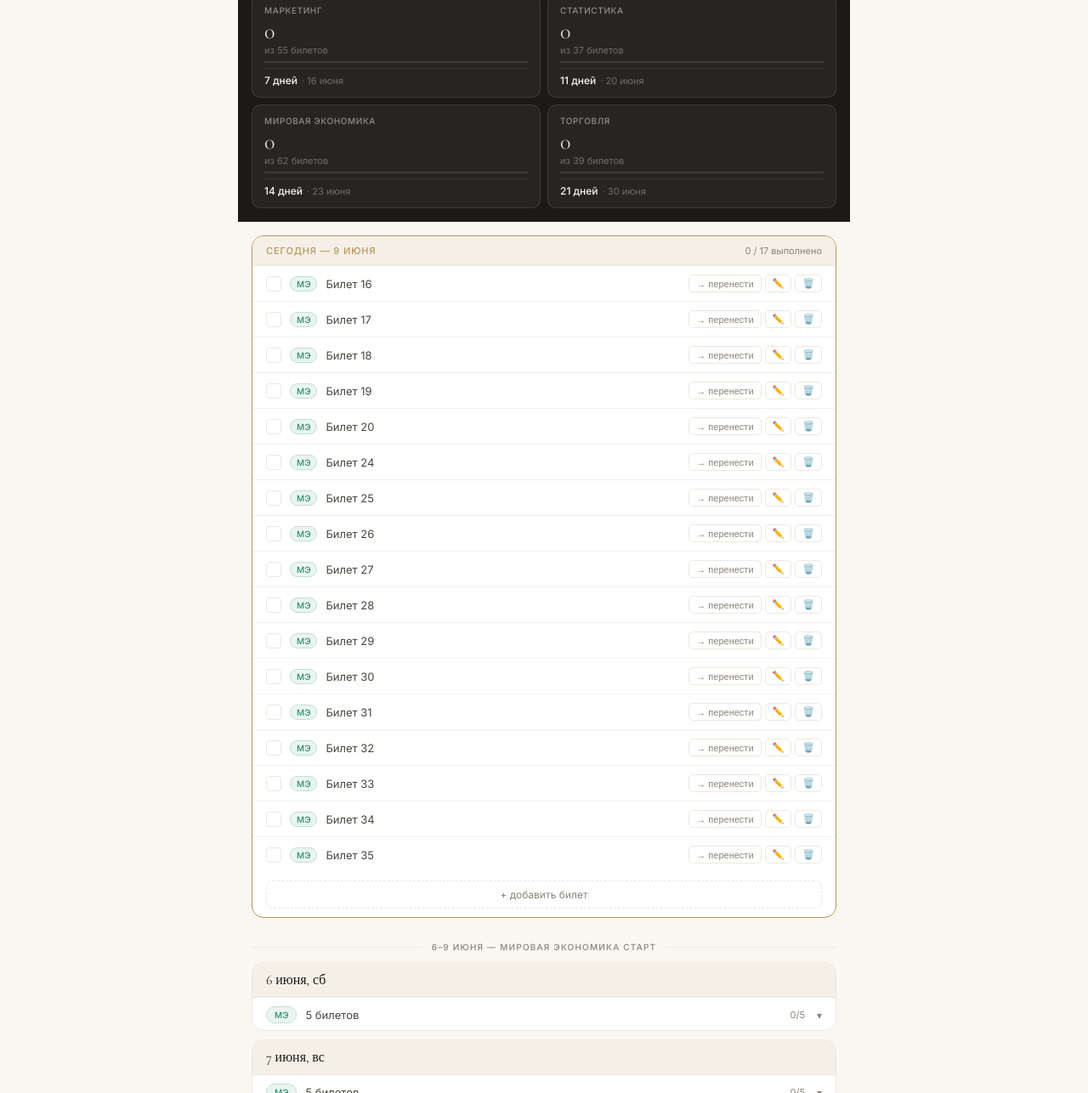
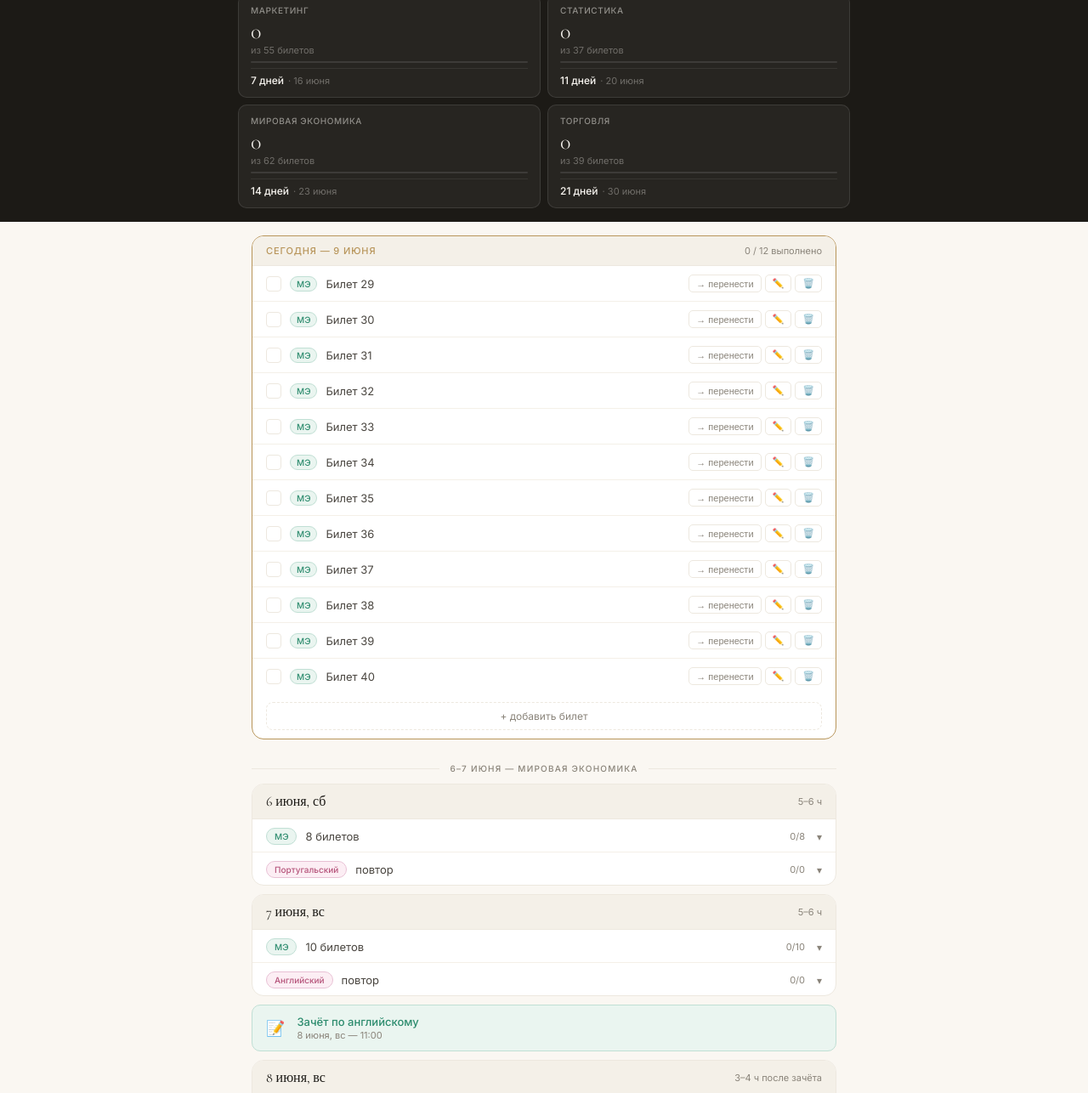
Before and after one commit to dariakuzmi/Exam, a plain HTML site: page index.html in a window 1280 px wide. Shown: the part 87-1373 px from the top of the page at 85% size. Drawn offline with nearby package versions, Linux system fonts and the light colour scheme.

Commit message:
Update index.html

```diff
--- a/index.html
+++ b/index.html
@@ -18,22 +18,22 @@
 }
 *{box-sizing:border-box;margin:0;padding:0;}
 body{font-family:'Inter',sans-serif;background:var(--cream);color:var(--ink);min-height:100vh;}
-header{background:var(--ink);padding:0;}
-.header-inner{display:flex;align-items:stretch;justify-content:space-between;max-width:720px;margin:0 auto;padding:0 16px;}
-.header-left{padding:18px 0;}
+header{background:var(--ink);position:sticky;top:0;z-index:100;}
+.header-inner{display:flex;align-items:stretch;justify-content:space-between;}
+.header-left{padding:18px 24px;border-right:1px solid rgba(255,255,255,0.08);}
 .header-title{font-family:'Cormorant Garamond',serif;font-size:22px;font-weight:400;color:#faf7f2;letter-spacing:0.01em;}
 .header-sub{font-size:11px;color:rgba(250,247,242,0.4);letter-spacing:0.08em;text-transform:uppercase;margin-top:2px;}
-.header-right{display:flex;align-items:center;border-left:1px solid rgba(255,255,255,0.08);}
-.hstat{padding:18px 16px;text-align:center;border-right:1px solid rgba(255,255,255,0.08);}
+.header-right{display:flex;align-items:center;}
+.hstat{padding:18px 16px;border-left:1px solid rgba(255,255,255,0.08);text-align:center;}
 .hstat-n{font-family:'Cormorant Garamond',serif;font-size:22px;font-weight:300;color:#faf7f2;line-height:1;}
 .hstat-l{font-size:9px;color:rgba(250,247,242,0.4);text-transform:uppercase;letter-spacing:0.06em;margin-top:2px;}
-.header-date{padding:18px 16px;text-align:right;}
+.header-date{padding:18px 16px;border-left:1px solid rgba(255,255,255,0.08);text-align:right;}
 .header-date-n{font-family:'Cormorant Garamond',serif;font-size:22px;font-weight:300;color:#faf7f2;line-height:1;}
 .header-date-l{font-size:9px;color:rgba(250,247,242,0.4);text-transform:uppercase;letter-spacing:0.06em;margin-top:2px;}
 .progress-line{height:2px;background:rgba(255,255,255,0.08);}
 .progress-fill{height:100%;background:var(--gold);transition:width 0.5s ease;}
-.subjects-bar{background:var(--ink);padding:0 16px 16px;max-width:720px;margin:0 auto;}
-.subjects-grid{display:grid;grid-template-columns:1fr 1fr;gap:8px;}
+.subjects-bar{background:var(--ink);padding:0 16px 16px;}
+.subjects-grid{display:grid;grid-template-columns:1fr 1fr;gap:8px;max-width:720px;margin:0 auto;}
 .subj-card{border-radius:10px;padding:12px 14px;border:0.5px solid rgba(255,255,255,0.1);background:rgba(255,255,255,0.05);}
 .subj-card.completed{border-color:var(--gold);}
 .subj-name{font-size:10px;font-weight:500;text-transform:uppercase;letter-spacing:0.06em;color:rgba(250,247,242,0.5);margin-bottom:6px;}
@@ -69,18 +69,20 @@ header{background:var(--ink);padding:0;}
 .tt-name{font-size:13px;color:var(--ink2);flex:1;}
 .tt-name.done{text-decoration:line-through;color:var(--ink3);}
 .tt-actions{display:flex;gap:4px;flex-shrink:0;}
-.tt-btn{font-size:11px;padding:3px 8px;border-radius:5px;border:0.5px solid var(--cream3);background:transparent;color:var(--ink3);cursor:pointer;white-space:nowrap;-webkit-tap-highlight-color:transparent;}
-.today-add-btn{width:calc(100% - 32px);margin:10px 16px;padding:8px;border-radius:8px;border:0.5px dashed var(--cream3);background:transparent;color:var(--ink3);font-size:12px;font-family:'Inter',sans-serif;cursor:pointer;text-align:center;}
+.tt-btn{font-size:11px;padding:3px 8px;border-radius:5px;border:0.5px solid var(--cream3);background:transparent;color:var(--ink3);cursor:pointer;white-space:nowrap;}
+.today-add-btn{width:calc(100% - 32px);margin:10px 16px;padding:8px;border-radius:8px;border:0.5px dashed var(--cream3);background:transparent;color:var(--ink3);font-size:12px;font-family:'Inter',sans-serif;cursor:pointer;text-align:center;display:block;}
 .week-divider{display:flex;align-items:center;gap:12px;margin:28px 0 12px;}
 .week-divider::before,.week-divider::after{content:'';flex:1;height:0.5px;background:var(--cream3);}
 .week-label{font-size:10px;font-weight:500;text-transform:uppercase;letter-spacing:0.12em;color:var(--ink3);white-space:nowrap;}
 .event-banner{border-radius:10px;padding:11px 16px;margin-bottom:10px;display:flex;align-items:center;gap:14px;border:0.5px solid;}
 .ev-exam{background:var(--we-bg);border-color:var(--we-border);}
 .ev-pt{background:var(--pt-bg);border-color:var(--pt-border);}
+.ev-course{background:var(--trade-bg);border-color:var(--trade-border);}
 .ev-icon{font-size:18px;flex-shrink:0;}
 .ev-text{font-size:13px;font-weight:500;}
 .ev-exam .ev-text{color:var(--we);}
 .ev-pt .ev-text{color:var(--pt);}
+.ev-course .ev-text{color:var(--trade);}
 .ev-date{font-size:11px;color:var(--ink3);margin-top:1px;}
 .day-card{background:#fff;border:0.5px solid var(--cream3);border-radius:14px;margin-bottom:10px;overflow:hidden;}
 .day-card.is-today{border:1.5px solid var(--gold);}
@@ -154,7 +156,6 @@ header{background:var(--ink);padding:0;}
   </div>
   <div class="progress-line"><div class="progress-fill" id="prog" style="width:0%"></div></div>
 </header>
-
 <div class="subjects-bar">
   <div class="subjects-grid">
     <div class="subj-card" id="card-mkt">
@@ -191,12 +192,10 @@ header{background:var(--ink);padding:0;}
     </div>
   </div>
 </div>
-
 <div class="container">
   <div id="today-section"></div>
   <div id="schedule"></div>
 </div>
-
 <div class="modal-overlay" id="modal-edit">
   <div class="modal-box">
     <div class="modal-title">Редактировать билет</div>
@@ -208,7 +207,6 @@ header{background:var(--ink);padding:0;}
     </div>
   </div>
 </div>
-
 <div class="modal-overlay" id="modal-postpone">
   <div class="modal-box">
     <div class="modal-title">Перенести билет</div>
@@ -220,12 +218,11 @@ header{background:var(--ink);padding:0;}
     </div>
   </div>
 </div>
-
 <div class="modal-overlay" id="modal-add">
   <div class="modal-box">
     <div class="modal-title">Добавить билет</div>
     <div class="modal-sub" id="add-sub">Новый билет</div>
-    <div class="tag-select" id="tag-select">
+    <div class="tag-select">
       <div class="tag-opt" data-tag="we" onclick="selectTag('we')">МЭ</div>
       <div class="tag-opt" data-tag="stat" onclick="selectTag('stat')">Статистика</div>
       <div class="tag-opt" data-tag="mkt" onclick="selectTag('mkt')">Маркетинг</div>
@@ -238,92 +235,86 @@ header{background:var(--ink);padding:0;}
     </div>
   </div>
 </div>
-
 <script>
 const TOTALS={we:62,stat:37,mkt:55,trade:39};
 const EXAM_DATES={mkt:'2026-06-16',stat:'2026-06-20',we:'2026-06-23',trade:'2026-06-30'};
 
 const SCHEDULE=[
-  {week:"6–9 июня — мировая экономика старт",sections:[
-    {date:"6 июня, сб",dateKey:"2026-06-06",hours:"",subjects:[
-      {tag:"we",label:"МЭ",tickets:[{t:"Билет 1"},{t:"Билет 2"},{t:"Билет 3"},{t:"Билет 4"},{t:"Билет 5"}]}
+  {week:"6–7 июня — мировая экономика",sections:[
+    {date:"6 июня, сб",dateKey:"2026-06-06",hours:"5–6 ч",subjects:[
+      {tag:"we",label:"МЭ",tickets:[{t:"Билет 1"},{t:"Билет 2"},{t:"Билет 3"},{t:"Билет 4"},{t:"Билет 5"},{t:"Билет 6"},{t:"Билет 7"},{t:"Билет 8"}]},
+      {tag:"pt",label:"Португальский",tickets:[{t:"Повторение в перерывах",r:true}]}
     ]},
-    {date:"7 июня, вс",dateKey:"2026-06-07",hours:"",subjects:[
-      {tag:"we",label:"МЭ",tickets:[{t:"Билет 6"},{t:"Билет 7"},{t:"Билет 8"},{t:"Билет 9"},{t:"Билет 10"}]}
-    ]},
-    {date:"8 июня, пн",dateKey:"2026-06-08",hours:"",subjects:[
-      {tag:"we",label:"МЭ",tickets:[{t:"Билет 11"},{t:"Билет 12"},{t:"Билет 13"},{t:"Билет 14"},{t:"Билет 15"}]}
-    ]},
-    {date:"9 июня, вт",dateKey:"2026-06-09",hours:"",subjects:[
-      {tag:"we",label:"МЭ",tickets:[{t:"Билет 16"},{t:"Билет 17"},{t:"Билет 18"},{t:"Билет 19"},{t:"Билет 20"}]}
+    {date:"7 июня, вс",dateKey:"2026-06-07",hours:"5–6 ч",subjects:[
+      {tag:"we",label:"МЭ",tickets:[{t:"Билет 9"},{t:"Билет 10"},{t:"Билет 11"},{t:"Билет 12"},{t:"Билет 13"},{t:"Билет 14"},{t:"Билет 15"},{t:"Билет 16"},{t:"Билет 17"},{t:"Билет 18"}]},
+      {tag:"pt",label:"Английский",tickets:[{t:"Повторение вечером",r:true}]}
     ]}
   ]},
   {event:{type:"exam",icon:"📝",text:"Зачёт по английскому",date:"8 июня, вс — 11:00"},sections:[
-    {date:"8 июня, вс — после зачёта",dateKey:"2026-06-08b",hours:"",subjects:[
-      {tag:"we",label:"МЭ",tickets:[{t:"Билет 19"},{t:"Билет 20"},{t:"Билет 21"},{t:"Билет 22"},{t:"Билет 23"}]}
+    {date:"8 июня, вс",dateKey:"2026-06-08",hours:"3–4 ч после зачёта",subjects:[
+      {tag:"we",label:"МЭ",tickets:[{t:"Билет 19"},{t:"Билет 20"},{t:"Билет 21"},{t:"Билет 22"},{t:"Билет 23"},{t:"Билет 24"},{t:"Билет 25"},{t:"Билет 26"},{t:"Билет 27"},{t:"Билет 28"}]}
     ]},
-    {date:"9 июня, пн",dateKey:"2026-06-09",hours:"",subjects:[
-      {tag:"we",label:"МЭ",tickets:[{t:"Билет 24"},{t:"Билет 25"},{t:"Билет 26"},{t:"Билет 27"},{t:"Билет 28"},{t:"Билет 29"},{t:"Билет 30"},{t:"Билет 31"},{t:"Билет 32"},{t:"Билет 33"},{t:"Билет 34"},{t:"Билет 35"}]}
+    {date:"9 июня, пн",dateKey:"2026-06-09",hours:"5–6 ч",subjects:[
+      {tag:"we",label:"МЭ",tickets:[{t:"Билет 29"},{t:"Билет 30"},{t:"Билет 31"},{t:"Билет 32"},{t:"Билет 33"},{t:"Билет 34"},{t:"Билет 35"},{t:"Билет 36"},{t:"Билет 37"},{t:"Билет 38"},{t:"Билет 39"},{t:"Билет 40"}]}
     ]}
   ]},
-  {event:{type:"exam",icon:"📋",text:"Защита курсовой",date:"10 июня, вт — 11:30"},sections:[
-    {date:"10 июня, вт",dateKey:"2026-06-10",hours:"после защиты",subjects:[
-      {tag:"we",label:"МЭ",tickets:[{t:"Билет 36"},{t:"Билет 37"},{t:"Билет 38"},{t:"Билет 39"},{t:"Билет 40"},{t:"Билет 41"},{t:"Билет 42"},{t:"Билет 43"},{t:"Билет 44"},{t:"Билет 45"}]}
+  {event:{type:"course",icon:"📋",text:"Защита курсовой",date:"10 июня, вт — 11:30"},sections:[
+    {date:"10 июня, вт",dateKey:"2026-06-10",hours:"3–4 ч после защиты",subjects:[
+      {tag:"we",label:"МЭ",tickets:[{t:"Билет 41"},{t:"Билет 42"},{t:"Билет 43"},{t:"Билет 44"},{t:"Билет 45"},{t:"Билет 46"},{t:"Билет 47"},{t:"Билет 48"},{t:"Билет 49"},{t:"Билет 50"},{t:"Билет 51"},{t:"Билет 52"}]}
     ]}
   ]},
   {week:"11–15 июня — МЭ финал + статистика + маркетинг",sections:[
-    {date:"11 июня, ср",dateKey:"2026-06-11",hours:"",subjects:[
-      {tag:"we",label:"МЭ",tickets:[{t:"Билет 46"},{t:"Билет 47"},{t:"Билет 48"},{t:"Билет 49"},{t:"Билет 50"},{t:"Билет 51"},{t:"Билет 52"},{t:"Билет 53"},{t:"Билет 54"},{t:"Билет 55"},{t:"Билет 56"},{t:"Билет 57"},{t:"Билет 58"}]},
-      {tag:"stat",label:"Статистика",tickets:[{t:"Билет 1"},{t:"Билет 2"},{t:"Билет 3"},{t:"Билет 4"},{t:"Билет 5"}]},
-      {tag:"mkt",label:"Маркетинг",tickets:[{t:"Билет 1"},{t:"Билет 2"},{t:"Билет 3"},{t:"Билет 4"},{t:"Билет 5"}]}
+    {date:"11 июня, ср",dateKey:"2026-06-11",hours:"5–6 ч",subjects:[
+      {tag:"we",label:"МЭ",tickets:[{t:"Билет 53"},{t:"Билет 54"},{t:"Билет 55"},{t:"Билет 56"},{t:"Билет 57"},{t:"Билет 58"},{t:"Билет 59"},{t:"Билет 60"},{t:"Билет 61"},{t:"Билет 62"}]},
+      {tag:"stat",label:"Статистика",tickets:[{t:"Билет 1"},{t:"Билет 2"},{t:"Билет 3"},{t:"Билет 4"},{t:"Билет 5"},{t:"Билет 6"},{t:"Билет 7"}]},
+      {tag:"mkt",label:"Маркетинг",tickets:[{t:"Билет 1"},{t:"Билет 2"},{t:"Билет 3"},{t:"Билет 4"},{t:"Билет 5"},{t:"Билет 6"}]}
     ]},
-    {date:"12 июня, чт",dateKey:"2026-06-12",hours:"",subjects:[
-      {tag:"we",label:"МЭ",tickets:[{t:"Билет 59"},{t:"Билет 60"},{t:"Билет 61"},{t:"Билет 62"}]},
-      {tag:"stat",label:"Статистика",tickets:[{t:"Билет 6"},{t:"Билет 7"},{t:"Билет 8"},{t:"Билет 9"},{t:"Билет 10"},{t:"Билет 11"},{t:"Билет 12"},{t:"Билет 13"},{t:"Билет 14"},{t:"Билет 15"},{t:"Билет 16"}]},
-      {tag:"mkt",label:"Маркетинг",tickets:[{t:"Билет 6"},{t:"Билет 7"},{t:"Билет 8"},{t:"Билет 9"},{t:"Билет 10"},{t:"Билет 11"},{t:"Билет 12"},{t:"Билет 13"},{t:"Билет 14"},{t:"Билет 15"},{t:"Билет 16"},{t:"Билет 17"},{t:"Билет 18"}]}
+    {date:"12 июня, чт",dateKey:"2026-06-12",hours:"5–6 ч",subjects:[
+      {tag:"stat",label:"Статистика",tickets:[{t:"Билет 8"},{t:"Билет 9"},{t:"Билет 10"},{t:"Билет 11"},{t:"Билет 12"},{t:"Билет 13"},{t:"Билет 14"},{t:"Билет 15"},{t:"Билет 16"}]},
+      {tag:"mkt",label:"Маркетинг",tickets:[{t:"Билет 7"},{t:"Билет 8"},{t:"Билет 9"},{t:"Билет 10"},{t:"Билет 11"},{t:"Билет 12"},{t:"Билет 13"},{t:"Билет 14"}]}
     ]},
-    {date:"13 июня, пт",dateKey:"2026-06-13",hours:"",subjects:[
-      {tag:"stat",label:"Статистика",tickets:[{t:"Билет 17"},{t:"Билет 18"},{t:"Билет 19"},{t:"Билет 20"},{t:"Билет 21"},{t:"Билет 22"},{t:"Билет 23"},{t:"Билет 24"},{t:"Билет 25"},{t:"Билет 26"}]},
-      {tag:"mkt",label:"Маркетинг",tickets:[{t:"Билет 19"},{t:"Билет 20"},{t:"Билет 21"},{t:"Билет 22"},{t:"Билет 23"},{t:"Билет 24"},{t:"Билет 25"},{t:"Билет 26"},{t:"Билет 27"},{t:"Билет 28"},{t:"Билет 29"},{t:"Билет 30"},{t:"Билет 31"},{t:"Билет 32"},{t:"Билет 33"},{t:"Билет 34"},{t:"Билет 35"}]}
+    {date:"13 июня, пт",dateKey:"2026-06-13",hours:"5–6 ч",subjects:[
+      {tag:"stat",label:"Статистика",tickets:[{t:"Билет 17"},{t:"Билет 18"},{t:"Билет 19"},{t:"Билет 20"},{t:"Билет 21"},{t:"Билет 22"},{t:"Билет 23"},{t:"Билет 24"}]},
+      {tag:"mkt",label:"Маркетинг",tickets:[{t:"Билет 15"},{t:"Билет 16"},{t:"Билет 17"},{t:"Билет 18"},{t:"Билет 19"},{t:"Билет 20"},{t:"Билет 21"},{t:"Билет 22"},{t:"Билет 23"},{t:"Билет 24"},{t:"Билет 25"}]}
     ]},
-    {date:"14 июня, сб",dateKey:"2026-06-14",hours:"",subjects:[
-      {tag:"stat",label:"Статистика",tickets:[{t:"Билет 27"},{t:"Билет 28"},{t:"Билет 29"},{t:"Билет 30"},{t:"Билет 31"},{t:"Билет 32"},{t:"Билет 33"},{t:"Билет 34"},{t:"Билет 35"},{t:"Билет 36"},{t:"Билет 37"},{t:"Повтор всех формул",r:true}]},
-      {tag:"mkt",label:"Маркетинг",tickets:[{t:"Билет 36"},{t:"Билет 37"},{t:"Билет 38"},{t:"Билет 39"},{t:"Билет 40"},{t:"Билет 41"},{t:"Билет 42"},{t:"Билет 43"},{t:"Билет 44"},{t:"Билет 45"},{t:"Билет 46"},{t:"Билет 47"},{t:"Билет 48"},{t:"Билет 49"},{t:"Билет 50"},{t:"Билет 51"},{t:"Билет 52"},{t:"Билет 53"},{t:"Билет 54"},{t:"Билет 55"},{t:"Практический блок",r:true}]}
+    {date:"14 июня, сб",dateKey:"2026-06-14",hours:"5–6 ч",subjects:[
+      {tag:"stat",label:"Статистика",tickets:[{t:"Билет 25"},{t:"Билет 26"},{t:"Билет 27"},{t:"Билет 28"},{t:"Билет 29"},{t:"Билет 30"},{t:"Билет 31"},{t:"Билет 32"}]},
+      {tag:"mkt",label:"Маркетинг",tickets:[{t:"Билет 26"},{t:"Билет 27"},{t:"Билет 28"},{t:"Билет 29"},{t:"Билет 30"},{t:"Билет 31"},{t:"Билет 32"},{t:"Билет 33"},{t:"Билет 34"},{t:"Билет 35"},{t:"Билет 36"},{t:"Билет 37"},{t:"Билет 38"}]}
     ]},
-    {date:"15 июня, вс",dateKey:"2026-06-15",hours:"",subjects:[
-      {tag:"stat",label:"Статистика",tickets:[{t:"Прогон всех 37 билетов",r:true}]},
-      {tag:"we",label:"МЭ",tickets:[{t:"Повтор: КНР, МЭИ, ВТО",r:true}]}
+    {date:"15 июня, вс",dateKey:"2026-06-15",hours:"5–6 ч",subjects:[
+      {tag:"stat",label:"Статистика",tickets:[{t:"Билет 33"},{t:"Билет 34"},{t:"Билет 35"},{t:"Билет 36"},{t:"Билет 37"},{t:"Повтор всех формул",r:true}]},
+      {tag:"mkt",label:"Маркетинг",tickets:[{t:"Билет 39"},{t:"Билет 40"},{t:"Билет 41"},{t:"Билет 42"},{t:"Билет 43"},{t:"Билет 44"},{t:"Билет 45"},{t:"Билет 46"},{t:"Билет 47"},{t:"Билет 48"},{t:"Билет 49"},{t:"Билет 50"},{t:"Билет 51"},{t:"Билет 52"},{t:"Билет 53"},{t:"Билет 54"},{t:"Билет 55"},{t:"Практический блок",r:true}]}
     ]}
   ]},
   {event:{type:"exam",icon:"🎯",text:"Экзамен по маркетингу",date:"16 июня, пн"},sections:[]},
   {week:"17–19 июня — повтор МЭ",sections:[
-    {date:"17 июня, вт",dateKey:"2026-06-17",hours:"",subjects:[{tag:"we",label:"МЭ",tickets:[{t:"Повтор билетов 1–30",r:true}]}]},
-    {date:"18 июня, ср",dateKey:"2026-06-18",hours:"",subjects:[{tag:"we",label:"МЭ",tickets:[{t:"Повтор билетов 31–62",r:true}]}]},
-    {date:"19 июня, чт",dateKey:"2026-06-19",hours:"",subjects:[{tag:"we",label:"МЭ",tickets:[{t:"Финальный прогон всех 62 билетов",r:true}]}]}
+    {date:"17 июня, вт",dateKey:"2026-06-17",hours:"5–6 ч",subjects:[{tag:"we",label:"МЭ",tickets:[{t:"Повтор билетов 1–30",r:true}]}]},
+    {date:"18 июня, ср",dateKey:"2026-06-18",hours:"5–6 ч",subjects:[{tag:"we",label:"МЭ",tickets:[{t:"Повтор билетов 31–62",r:true}]}]},
+    {date:"19 июня, чт",dateKey:"2026-06-19",hours:"5–6 ч",subjects:[{tag:"we",label:"МЭ",tickets:[{t:"Финальный прогон всех 62 билетов",r:true}]}]}
   ]},
   {event:{type:"exam",icon:"🎯",text:"Экзамен по статистике",date:"20 июня, пт"},sections:[]},
   {week:"21–22 июня — финальный повтор МЭ",sections:[
-    {date:"21 июня, сб",dateKey:"2026-06-21",hours:"",subjects:[{tag:"we",label:"МЭ",tickets:[{t:"Билеты 1–30 устно",r:true}]}]},
-    {date:"22 июня, вс",dateKey:"2026-06-22",hours:"",subjects:[{tag:"we",label:"МЭ",tickets:[{t:"Билеты 31–62 устно",r:true}]}]}
+    {date:"21 июня, сб",dateKey:"2026-06-21",hours:"5–6 ч",subjects:[{tag:"we",label:"МЭ",tickets:[{t:"Билеты 1–30 устно",r:true}]}]},
+    {date:"22 июня, вс",dateKey:"2026-06-22",hours:"5–6 ч",subjects:[{tag:"we",label:"МЭ",tickets:[{t:"Билеты 31–62 устно",r:true}]}]}
   ]},
   {event:{type:"exam",icon:"🎯",text:"Экзамен по мировой экономике",date:"23 июня, пн"},sections:[]},
-  {week:"24–29 июня — торговля",sections:[
-    {date:"24 июня, вт",dateKey:"2026-06-24",hours:"",subjects:[
-      {tag:"trade",label:"Торговля",tickets:[{t:"Билет 1"},{t:"Билет 2"},{t:"Билет 3"},{t:"Билет 4"},{t:"Билет 5"},{t:"Билет 6"},{t:"Билет 7"},{t:"Билет 8"},{t:"Билет 9"},{t:"Билет 10"},{t:"Билет 11"},{t:"Билет 12"},{t:"Билет 13"}]}
+  {week:"24–27 июня — торговля + португальский",sections:[
+    {date:"24 июня, вт",dateKey:"2026-06-24",hours:"5–6 ч",subjects:[
+      {tag:"trade",label:"Торговля",tickets:[{t:"Билет 1"},{t:"Билет 2"},{t:"Билет 3"},{t:"Билет 4"},{t:"Билет 5"},{t:"Билет 6"},{t:"Билет 7"},{t:"Билет 8"},{t:"Билет 9"},{t:"Билет 10"},{t:"Билет 11"},{t:"Билет 12"},{t:"Билет 13"}]},
+      {tag:"pt",label:"Португальский",tickets:[{t:"Повторение вечером",r:true}]}
+    ]}
+  ]},
+  {event:{type:"pt",icon:"🇵🇹",text:"Португальский — экзамен 1",date:"25 июня, ср"},sections:[
+    {date:"26 июня, чт",dateKey:"2026-06-26",hours:"5–6 ч",subjects:[
+      {tag:"trade",label:"Торговля",tickets:[{t:"Билет 14"},{t:"Билет 15"},{t:"Билет 16"},{t:"Билет 17"},{t:"Билет 18"},{t:"Билет 19"},{t:"Билет 20"},{t:"Билет 21"},{t:"Билет 22"},{t:"Билет 23"},{t:"Билет 24"},{t:"Билет 25"},{t:"Билет 26"}]},
+      {tag:"pt",label:"Португальский",tickets:[{t:"Финальное повторение вечером",r:true}]}
+    ]}
+  ]},
+  {event:{type:"pt",icon:"🇵🇹",text:"Португальский — экзамен 2",date:"27 июня, пт"},sections:[
+    {date:"28 июня, сб",dateKey:"2026-06-28",hours:"5–6 ч",subjects:[
+      {tag:"trade",label:"Торговля",tickets:[{t:"Билет 27"},{t:"Билет 28"},{t:"Билет 29"},{t:"Билет 30"},{t:"Билет 31"},{t:"Билет 32"},{t:"Билет 33"},{t:"Билет 34"}]}
     ]},
-    {date:"25 июня, ср",dateKey:"2026-06-25",hours:"после экзамена",subjects:[
-      {tag:"trade",label:"Торговля",tickets:[{t:"Билет 14"},{t:"Билет 15"},{t:"Билет 16"}]}
-    ]},
-    {date:"26 июня, чт",dateKey:"2026-06-26",hours:"",subjects:[
-      {tag:"trade",label:"Торговля",tickets:[{t:"Билет 17"},{t:"Билет 18"},{t:"Билет 19"},{t:"Билет 20"},{t:"Билет 21"},{t:"Билет 22"},{t:"Билет 23"},{t:"Билет 24"}]}
-    ]},
-    {date:"27 июня, пт",dateKey:"2026-06-27",hours:"после экзамена",subjects:[
-      {tag:"trade",label:"Торговля",tickets:[{t:"Билет 25"},{t:"Билет 26"},{t:"Билет 27"}]}
-    ]},
-    {date:"28 июня, сб",dateKey:"2026-06-28",hours:"",subjects:[
-      {tag:"trade",label:"Торговля",tickets:[{t:"Билет 28"},{t:"Билет 29"},{t:"Билет 30"},{t:"Билет 31"},{t:"Билет 32"},{t:"Билет 33"},{t:"Билет 34"}]}
-    ]},
-    {date:"29 июня, вс",dateKey:"2026-06-29",hours:"",subjects:[
+    {date:"29 июня, вс",dateKey:"2026-06-29",hours:"5–6 ч",subjects:[
       {tag:"trade",label:"Торговля",tickets:[{t:"Билет 35"},{t:"Билет 36"},{t:"Билет 37"},{t:"Билет 38"},{t:"Билет 39"},{t:"Прогон всех 39 билетов",r:true}]}
     ]}
   ]},
@@ -333,7 +324,6 @@ const SCHEDULE=[
 let state={};
 try{state=JSON.parse(localStorage.getItem('sess2026a')||'{}');}catch(e){}
 function save(){localStorage.setItem('sess2026a',JSON.stringify(state));}
-
 let editTarget=null,postponeTarget=null,addTarget=null,selectedTag='we',selectedDate=null;
 
 function getTodayKey(){const n=new Date();return n.getFullYear()+'-'+String(n.getMonth()+1).padStart(2,'0')+'-'+String(n.getDate()).padStart(2,'0');}
```
